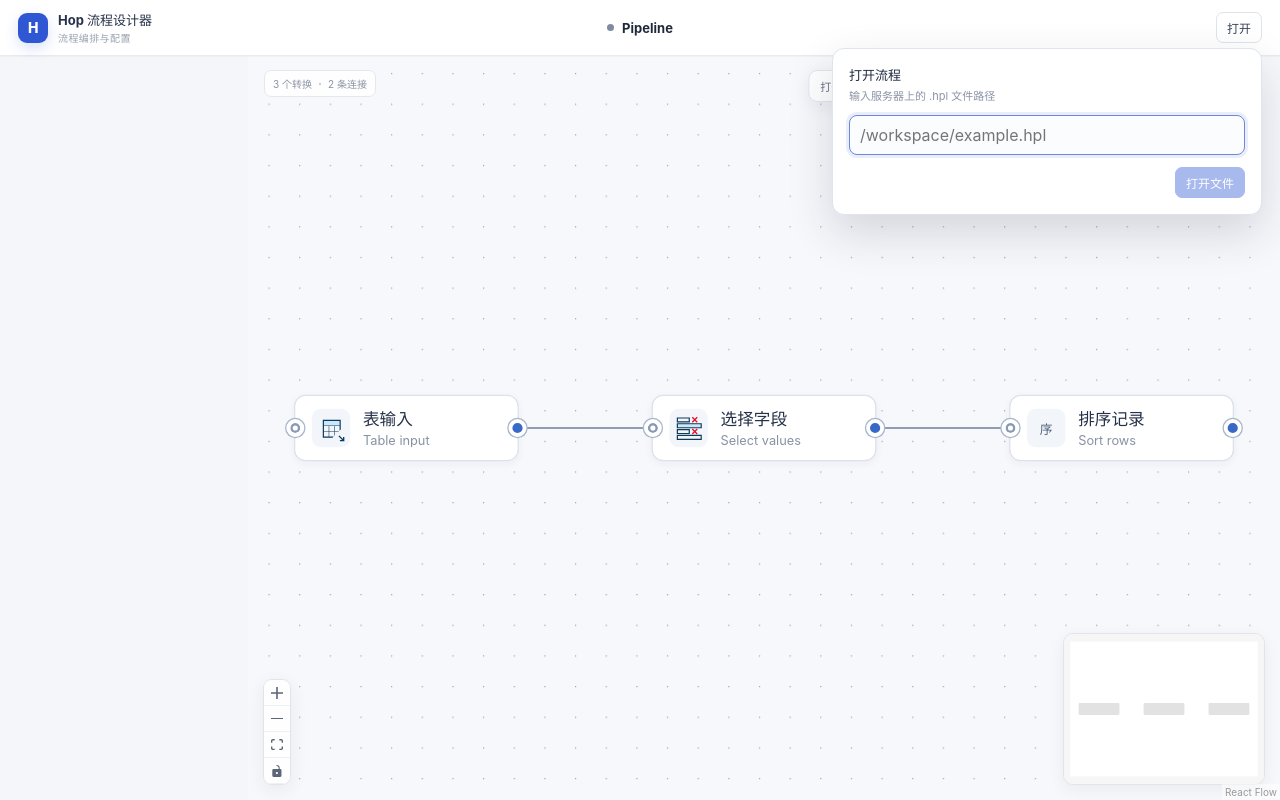
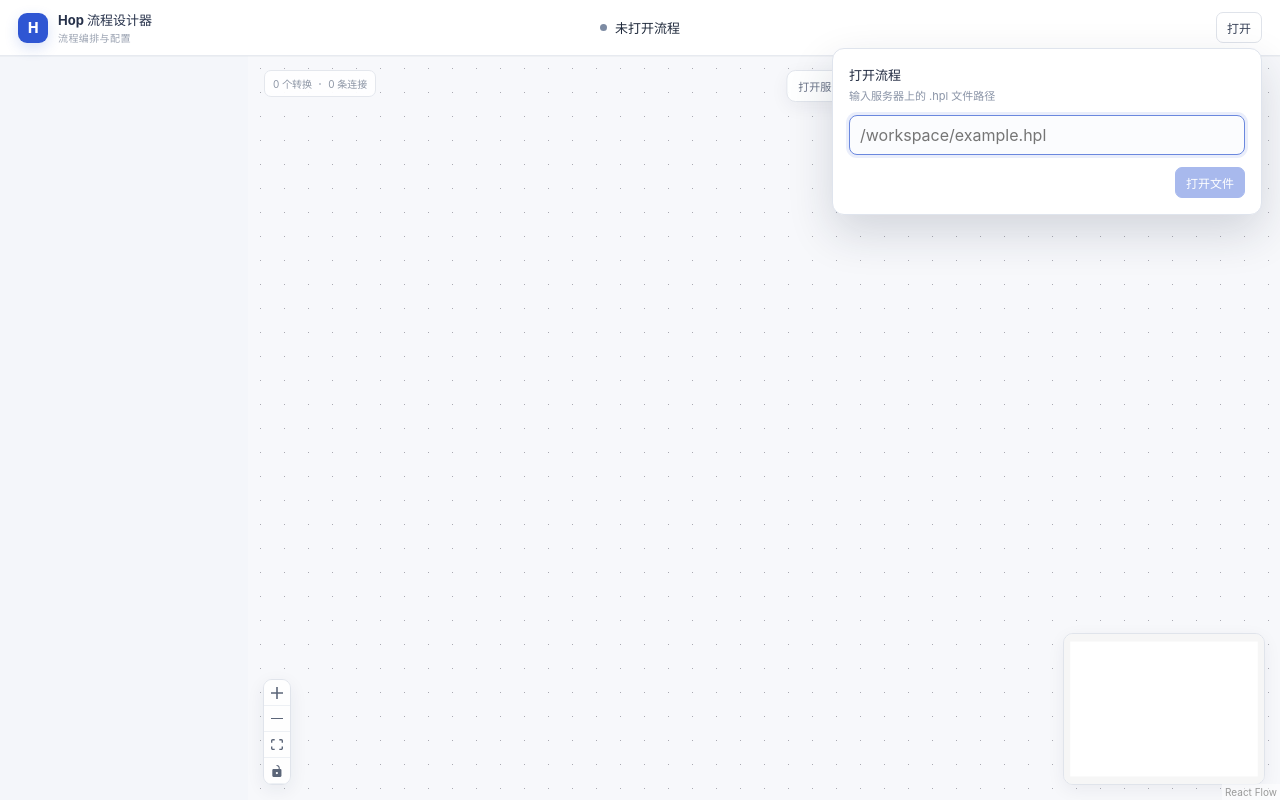
Before and after one commit to cxhttt233/hop-modern-web, a React (Vite) app in the folder app/: page / in a window 1280 px wide. Built offline with nearby package versions, Linux system fonts and the light colour scheme.

Commit message:
feat(task4): require authoritative pipeline before showing editable canvas

```diff
--- a/app/src/App.tsx
+++ b/app/src/App.tsx
@@ -1,7 +1,6 @@
 import { useCallback, useEffect, useMemo, useState } from "react";
 import { Background, Controls, MiniMap, ReactFlow, applyNodeChanges, type Connection, type Edge, type Node, type NodeChange, type ReactFlowInstance } from "@xyflow/react";
 import type { HopGraphDocument } from "@hop-modern/contracts";
-import { DatabaseConnectionPanel, type DatabaseConnection } from "./editor/DatabaseConnectionPanel";
 import { addPipelineTransform, connectPipelineTransforms, deletePipelineTransform, movePipelineTransforms, openPipelineGraph, readPipelineTransformConfig, redoPipelineEdit, savePipeline, undoPipelineEdit, writePipelineTransformConfig, type GraphSource, type TransformConfigDocument } from "./editor/graphProvider";
 import { GenericConfigPanel } from "./editor/GenericConfigPanel";
 import { TRANSFORM_ICONS_A } from "./transformIconsA";
@@ -21,17 +20,8 @@ function uniqueTransformId(pluginId: string, document: HopGraphDocument): string
   return candidate;
 }
 
-const sample: HopGraphDocument = {
-  id: "sample", name: "Pipeline", revision: "0",
-  nodes: [
-    { id: "input", name: "Table input", kind: "transform", pluginId: "TableInput", x: 80, y: 120 },
-    { id: "select", name: "Select values", kind: "transform", pluginId: "SelectValues", x: 360, y: 120 },
-    { id: "sort", name: "Sort rows", kind: "transform", pluginId: "SortRows", x: 640, y: 120 },
-  ],
-  edges: [
-    { id: "input-select", source: "input", target: "select", enabled: true },
-    { id: "select-sort", source: "select", target: "sort", enabled: true },
-  ],
+const emptyDocument: HopGraphDocument = {
+  id: "", name: "", revision: "", nodes: [], edges: [],
 };
 
 function graphNodes(document: HopGraphDocument): Node[] {
@@ -53,23 +43,16 @@ function graphNodes(document: HopGraphDocument): Node[] {
   });
 }
 
-const initialConnections: DatabaseConnection[] = [
-  { name: "Warehouse", rdbms: { hostname: "db.internal", databaseName: "warehouse", port: "5432", username: "hop" } },
-  { name: "Reporting", rdbms: { hostname: "reports.internal", databaseName: "reporting", port: "5432", username: "hop" } },
-];
 
 export function App() {
   const initialPipelinePath = import.meta.env.VITE_HOP_PIPELINE_PATH?.trim() ?? "";
-  const [document, setDocument] = useState<HopGraphDocument>(sample);
+  const [document, setDocument] = useState<HopGraphDocument>(emptyDocument);
   const [source, setSource] = useState<GraphSource>({ kind: "sample" });
-  const [nodes, setNodes] = useState<Node[]>(() => graphNodes(sample));
+  const [nodes, setNodes] = useState<Node[]>([]);
   const [configId, setConfigId] = useState<string>();
   const [serverConfig, setServerConfig] = useState<TransformConfigDocument>();
   const [configLoading, setConfigLoading] = useState(false);
   const [configError, setConfigError] = useState<string>();
-  const [metadataName, setMetadataName] = useState<string>();
-  const [connections, setConnections] = useState(initialConnections);
-  const [tableInputConfigs, setTableInputConfigs] = useState<Record<string, Record<string, unknown>>>({ input: { connection: "Warehouse", sql: "SELECT *\nFROM orders" } });
   const [pipelinePath, setPipelinePath] = useState(initialPipelinePath);
   const [pipelineOpenRevision, setPipelineOpenRevision] = useState(0);
   const [pipelinePathDraft, setPipelinePathDraft] = useState(initialPipelinePath);
@@ -79,23 +62,29 @@ export function App() {
   const [showOpenPanel, setShowOpenPanel] = useState(!initialPipelinePath);
 
   useEffect(() => {
-    if (!pipelinePath) return;
+    // A new open attempt must never display the previous file as the current one.
+    setDocument(emptyDocument);
+    setNodes([]);
+    setConfigId(undefined);
+    setServerConfig(undefined);
+    setConfigError(undefined);
+    setConfigLoading(false);
+    setDirty(false);
+    if (!pipelinePath) {
+      setSource({ kind: "sample" });
+      return;
+    }
     const controller = new AbortController();
     setSource({ kind: "loading", path: pipelinePath });
     openPipelineGraph(pipelinePath, controller.signal).then((graph) => {
+      if (controller.signal.aborted) return;
       setDocument(graph);
       setNodes(graphNodes(graph));
-      setConfigId(undefined);
-      setServerConfig(undefined);
-      setConfigError(undefined);
-      setDirty(false);
       setSource({ kind: "server", path: pipelinePath });
     }).catch((error: unknown) => {
       if (controller.signal.aborted) return;
-      setDocument(sample);
-      setNodes(graphNodes(sample));
-      setDirty(false);
-      setSource({ kind: "sample", reason: error instanceof Error ? error.message : "Pipeline open failed" });
+      setSource({ kind: "sample", reason: error instanceof Error ? error.message : "无法打开流程" });
+      setShowOpenPanel(true);
     });
     return () => controller.abort();
   }, [pipelinePath, pipelineOpenRevision]);
@@ -174,12 +163,7 @@ export function App() {
   }, [document.id, runGraphCommand, source]);
 
   const openTransformConfig = useCallback((nodeId: string) => {
-    if (source.kind !== "server") {
-      setServerConfig(undefined);
-      setConfigError(undefined);
-      setConfigId(nodeId);
-      return;
-    }
+    if (source.kind !== "server") return;
     setConfigLoading(true);
     setConfigError(undefined);
     setServerConfig(undefined);
@@ -193,11 +177,7 @@ export function App() {
   }, [document.id, source]);
 
   const applyTransformConfig = useCallback((nodeId: string, value: Record<string, unknown>) => {
-    if (source.kind !== "server") {
-      setTableInputConfigs((current) => ({ ...current, [nodeId]: value }));
-      setConfigId(undefined);
-      return;
-    }
+    if (source.kind !== "server") return;
     if (!serverConfig || serverConfig.nodeId !== nodeId) return;
     setConfigLoading(true);
     setConfigError(undefined);
@@ -228,9 +208,8 @@ export function App() {
   }, [document.id, reconcileGraph, source]);
 
   const configured = nodes.find((node) => node.id === configId);
-  const metadata = connections.find((connection) => connection.name === metadataName);
   const isRealGraph = source.kind === "server";
-  const displayPipelineName = document.name === "real-graph-proof" ? "示例流程" : (document.name || "未命名流程");
+  const displayPipelineName = isRealGraph ? (document.name || "未命名流程") : "未打开流程";
 
   return (
     <main className="shell">
@@ -334,7 +313,7 @@ export function App() {
 
         {source.kind !== "server" && (
           <div className="preview-note">
-            {source.kind === "loading" ? "正在打开流程…" : source.reason ? "流程打开失败，当前显示示例画布" : "打开一个 .hpl 流程开始编辑"}
+            {source.kind === "loading" ? "正在打开流程…" : source.reason ? `流程打开失败：${source.reason}` : "打开服务器上的 .hpl 文件后开始编辑"}
           </div>
         )}
 
@@ -357,11 +336,6 @@ export function App() {
             onCancel={() => { setConfigId(undefined); setServerConfig(undefined); setConfigError(undefined); }}
             onSave={(value) => applyTransformConfig(configured.id, value)} />
         )}
-        {metadata && <DatabaseConnectionPanel value={metadata} onClose={() => setMetadataName(undefined)} onApply={(value) => {
-          setConnections((current) => current.map((item) => item.name === metadata.name ? value : item));
-          setTableInputConfigs((current) => Object.fromEntries(Object.entries(current).map(([id, config]) => [id, config.connection === metadata.name ? { ...config, connection: value.name } : config])));
-          setMetadataName(undefined);
-        }} />}
       </section>
     </main>
   );
```
